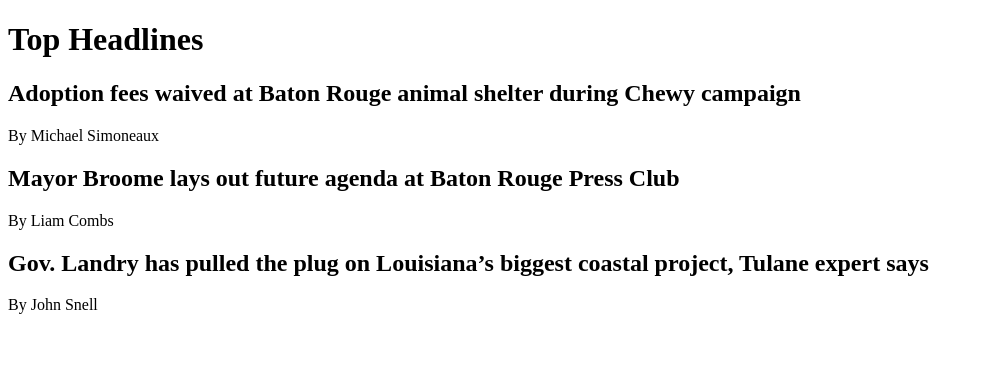
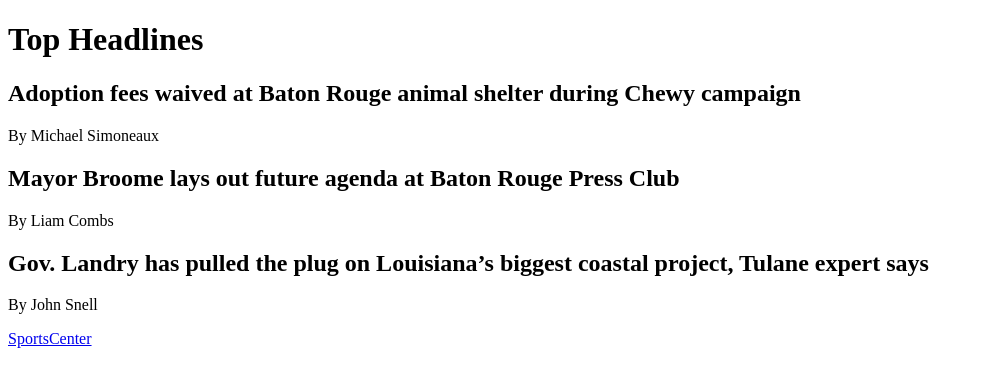
Before and after one commit to ssmith2006/weektwo-lab, a plain HTML site: page index.html in a window 1280 px wide. Shown: the whole page, without its empty margins (0-984 px from the left). Drawn offline with Linux system fonts and the light colour scheme.

Commit message:
added a link

```diff
--- a/index.html
+++ b/index.html
@@ -31,6 +31,6 @@
     <p>By John Snell</p>
     </section>
    </p>
-
+   <a href="sports.html">SportsCenter</a>
 </body>
 </html>
```
